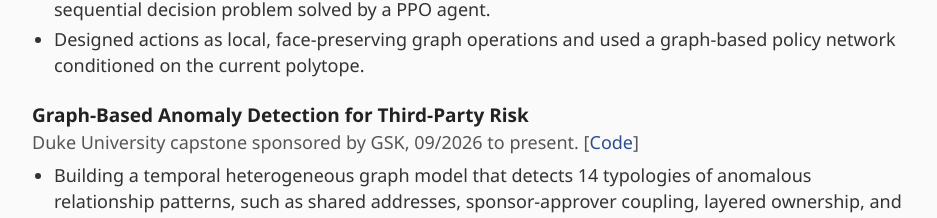
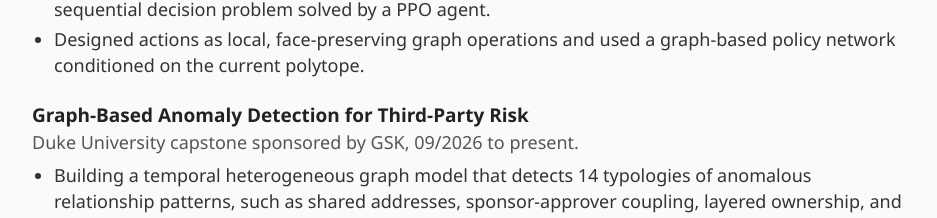
Before and after one commit to FELIXGAO0315/FELIXGAO0315.github.io, a plain HTML site: page index.html in a window 1280 px wide. Shown: the part 1755-1973 px from the top of the page, without its empty margins (324-1261 px from the left). Drawn offline with Linux system fonts and the light colour scheme.

Commit message:
Remove GSK repo link

```diff
--- a/index.html
+++ b/index.html
@@ -136,7 +136,7 @@
 
   <div class="entry">
     <div class="title">Graph-Based Anomaly Detection for Third-Party Risk</div>
-    <div class="meta">Duke University capstone sponsored by GSK, 09/2026 to present. [<a href="https://github.com/FELIXGAO0315/Graph-Based-Detection">Code</a>]</div>
+    <div class="meta">Duke University capstone sponsored by GSK, 09/2026 to present.</div>
     <ul>
       <li>Building a temporal heterogeneous graph model that detects 14 typologies of anomalous relationship patterns, such as shared addresses, sponsor-approver coupling, layered ownership, and bridge entities, among about 21,000 synthetic third-party vendor records. The graph uses only information observed by each period end, and the model returns a ranked list of review cases.</li>
       <li>Built the vendor-level baseline and the relationship-feature layer. Relationship features alone tripled test AP over the vendor-level baseline.</li>
```
